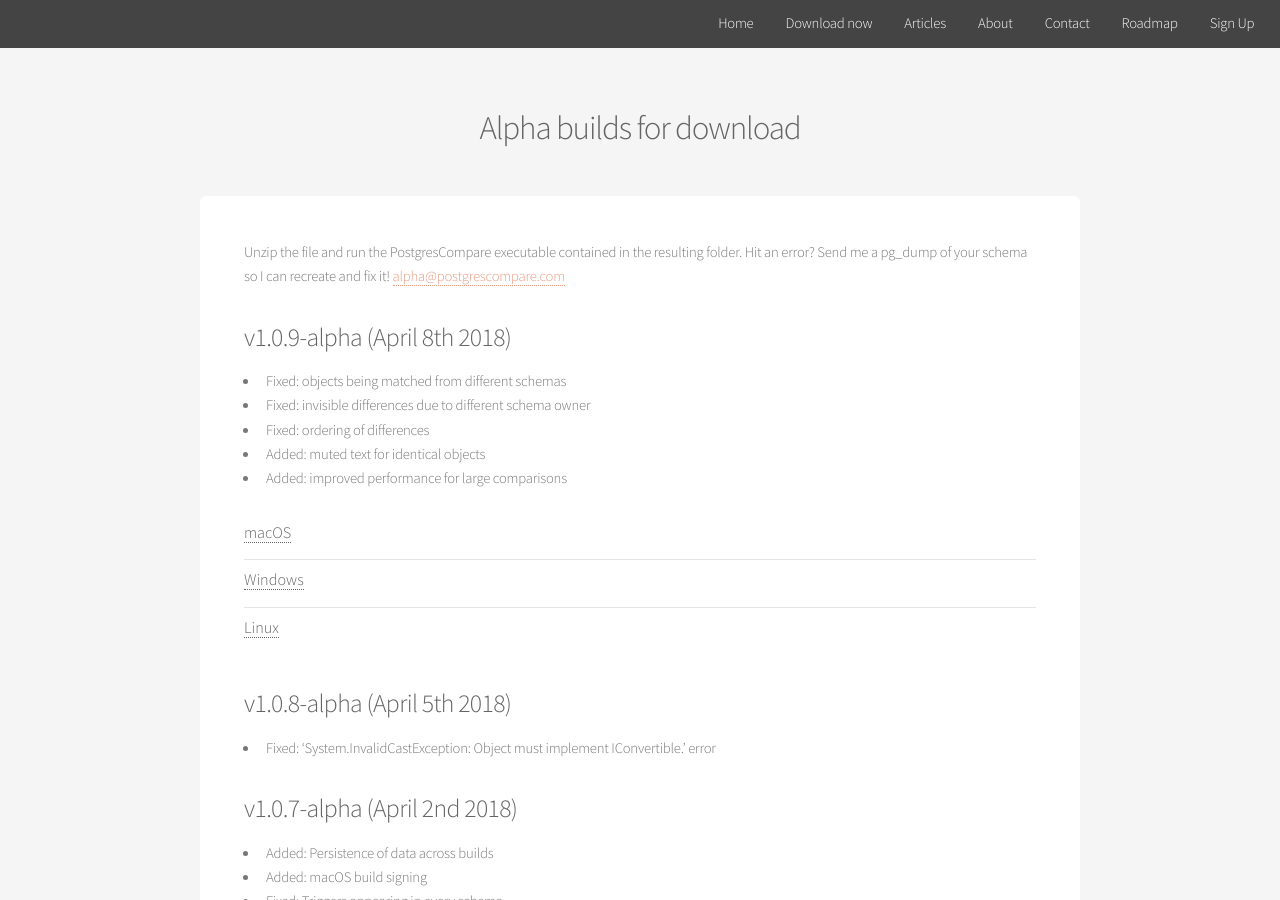
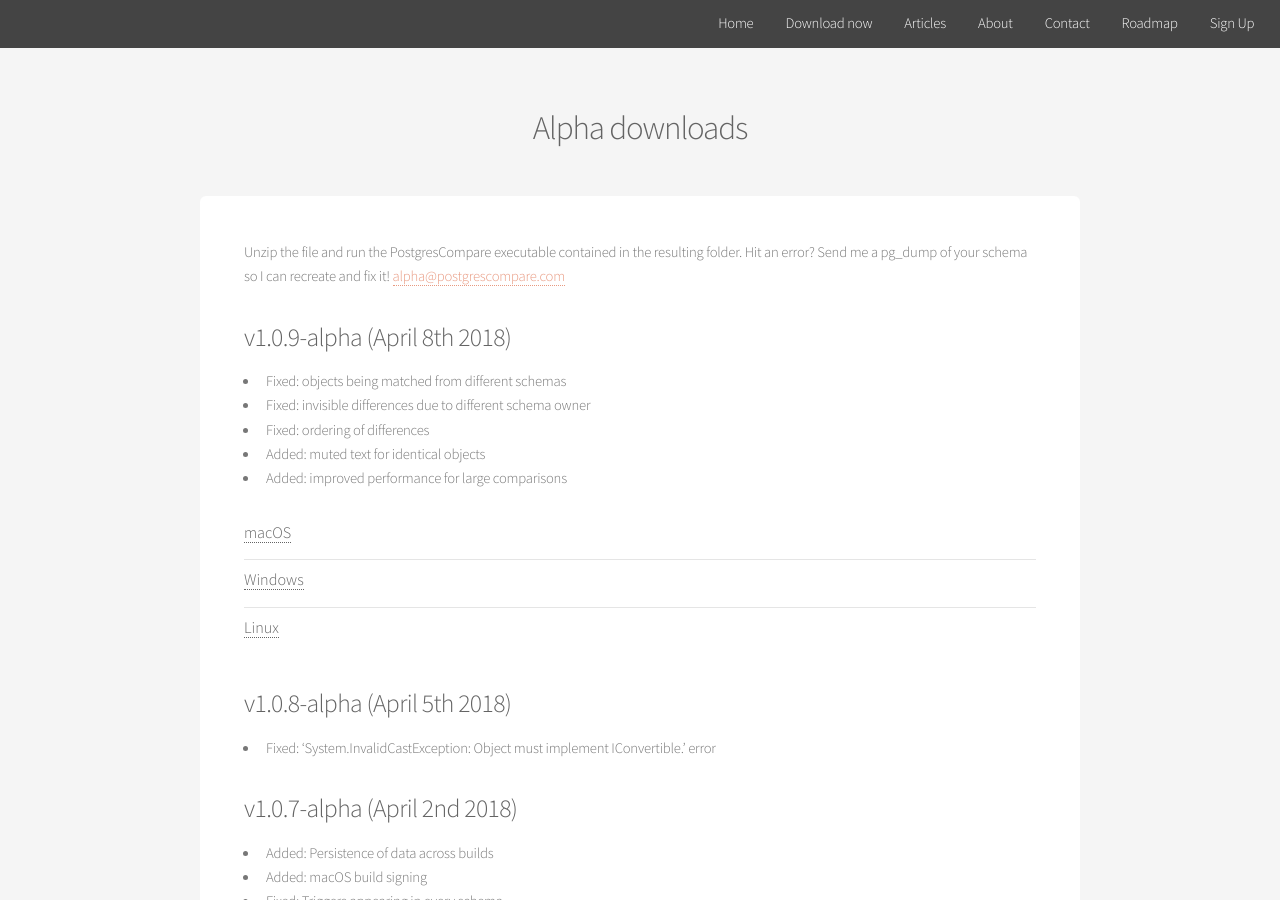
Before and after one commit to sql-migrate/backup2.sql-migrate.github.io, a Jekyll site: the page built from downloads.md, in a window 1280 px wide and 900 px high. Built offline with Jekyll 4.4.1, drawn with Linux system fonts in a browser that asks for light colours.

Commit message:
change title of downloads

```diff
--- a/downloads.md
+++ b/downloads.md
@@ -1,6 +1,6 @@
 ---
 layout: page
-title: Alpha builds for download
+title: Alpha downloads
 permalink: /downloads
 ---
 Unzip the file and run the PostgresCompare executable contained in the resulting folder. Hit an error? Send me a pg_dump of your schema so I can recreate and fix it! <a href="mailto:alpha@postgrescompare.com">alpha@postgrescompare.com</a>
```
